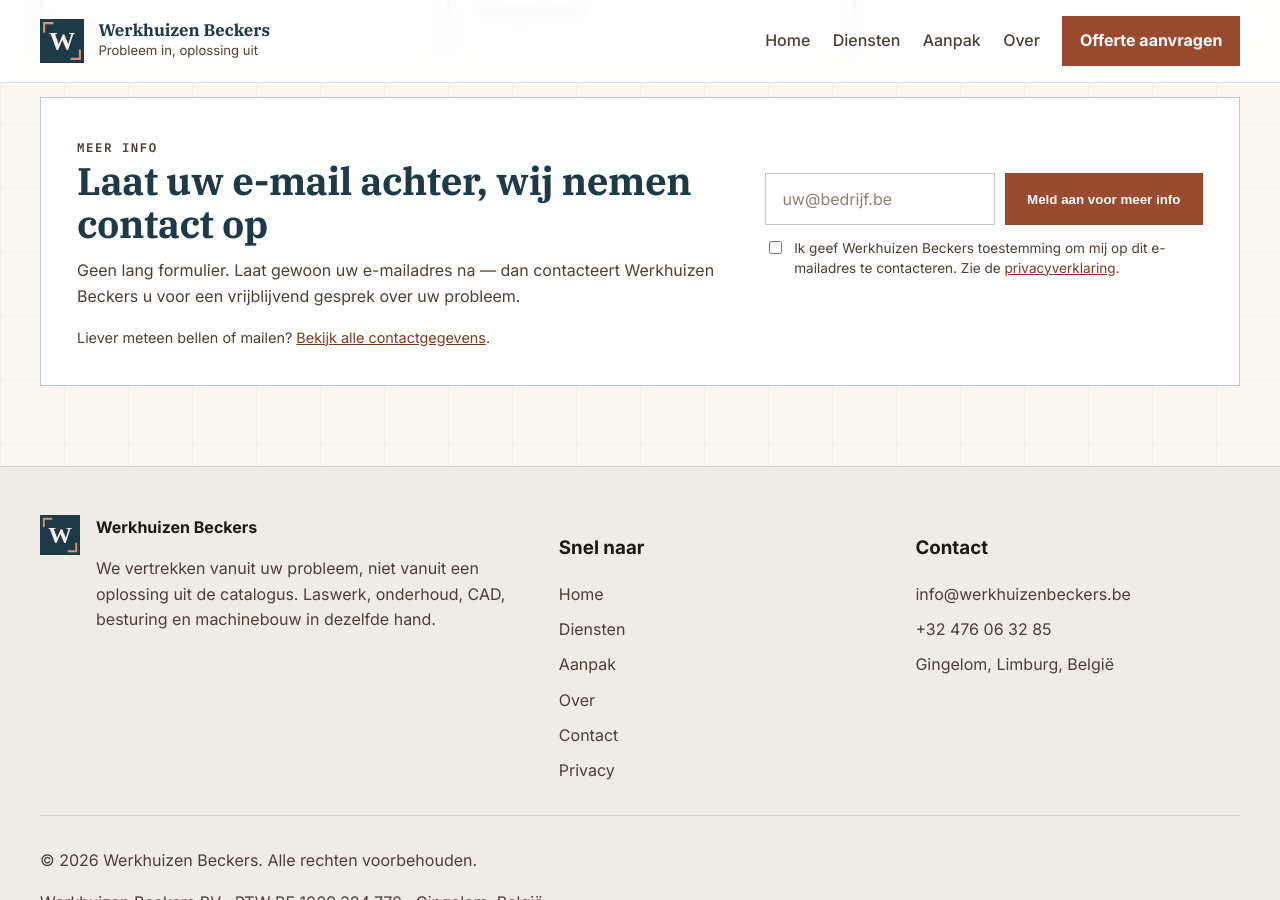
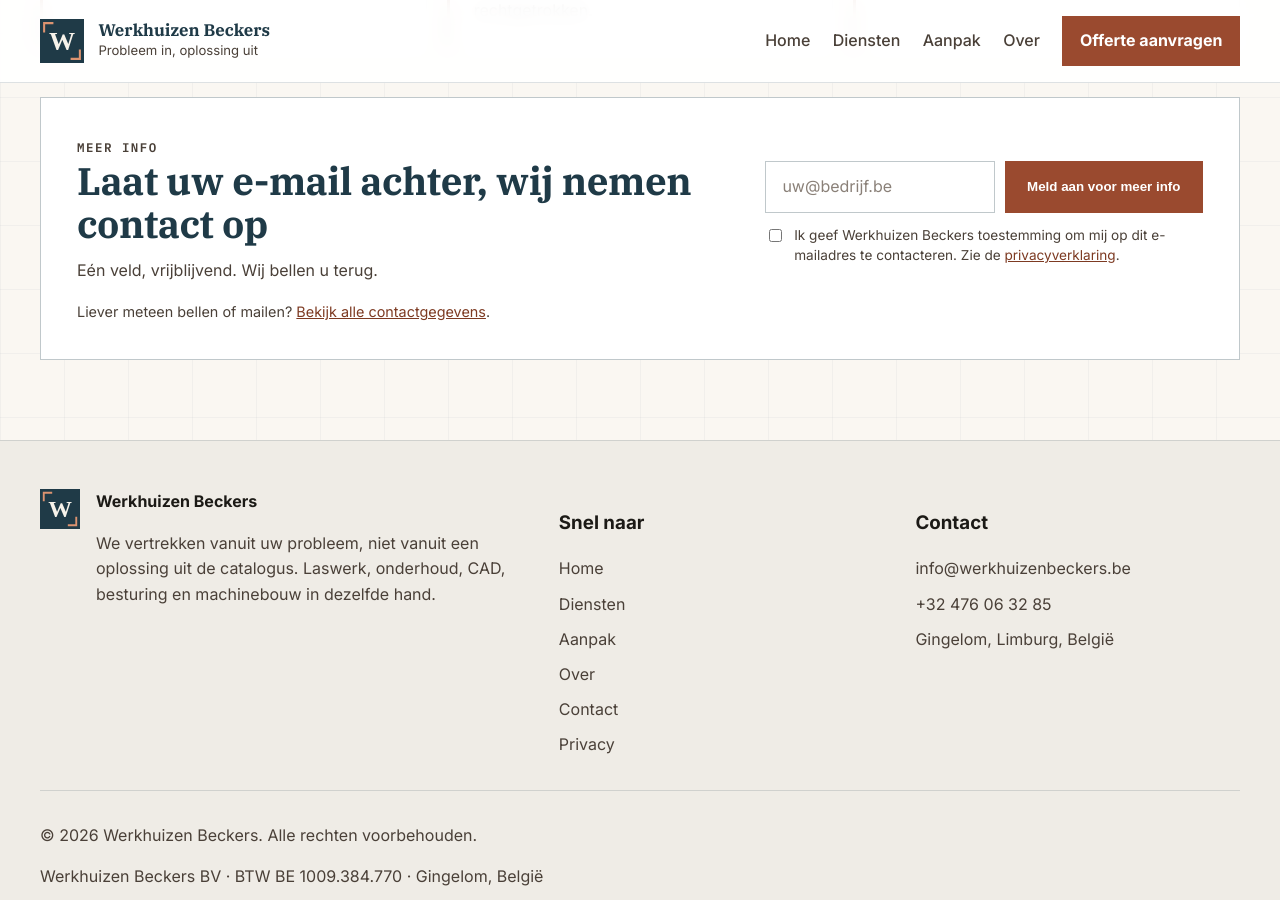
Before and after one commit to servicesbeckers/WerkhuizenBeckers, a Jekyll site: the page built from index.md, in a window 1280 px wide and 900 px high, scrolled down 2210 px. Built offline with Jekyll 4.4.1, drawn with Linux system fonts in a browser that asks for light colours.

Commit message:
CTA-tekst inkorten op home
Co-Authored-By: Claude Opus 4.8 <noreply@anthropic.com>

```diff
--- a/index.md
+++ b/index.md
@@ -180,10 +180,7 @@ description: Werkhuizen Beckers vertrekt vanuit uw probleem, niet vanuit een opl
     <div>
       <p class="eyebrow">Meer info</p>
       <h2>Laat uw e-mail achter, wij nemen contact op</h2>
-      <p>
-        Geen lang formulier. Laat gewoon uw e-mailadres na — dan contacteert Werkhuizen Beckers u voor een
-        vrijblijvend gesprek over uw probleem.
-      </p>
+      <p>Eén veld, vrijblijvend. Wij bellen u terug.</p>
       <p class="cta-alt">Liever meteen bellen of mailen? <a href="{{ '/contact/' | relative_url }}">Bekijk alle contactgegevens</a>.</p>
     </div>
 
```
